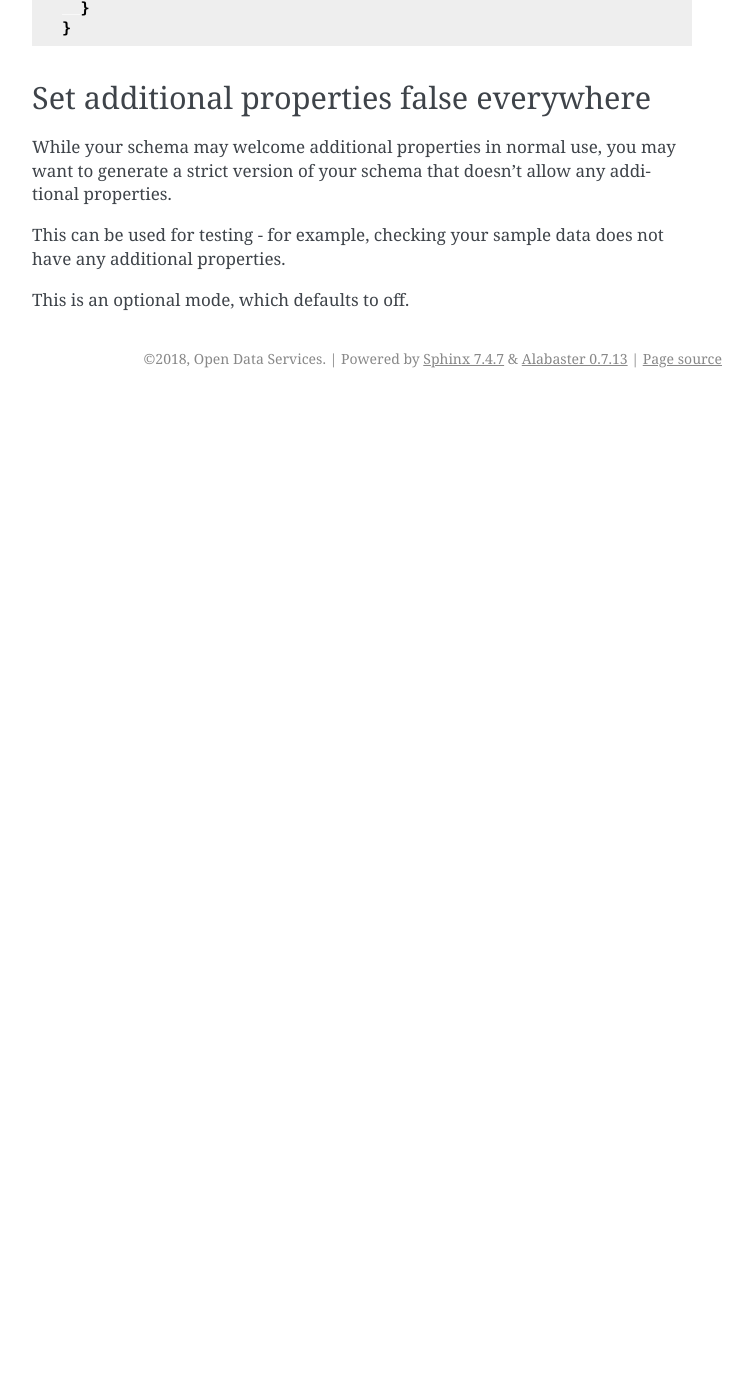
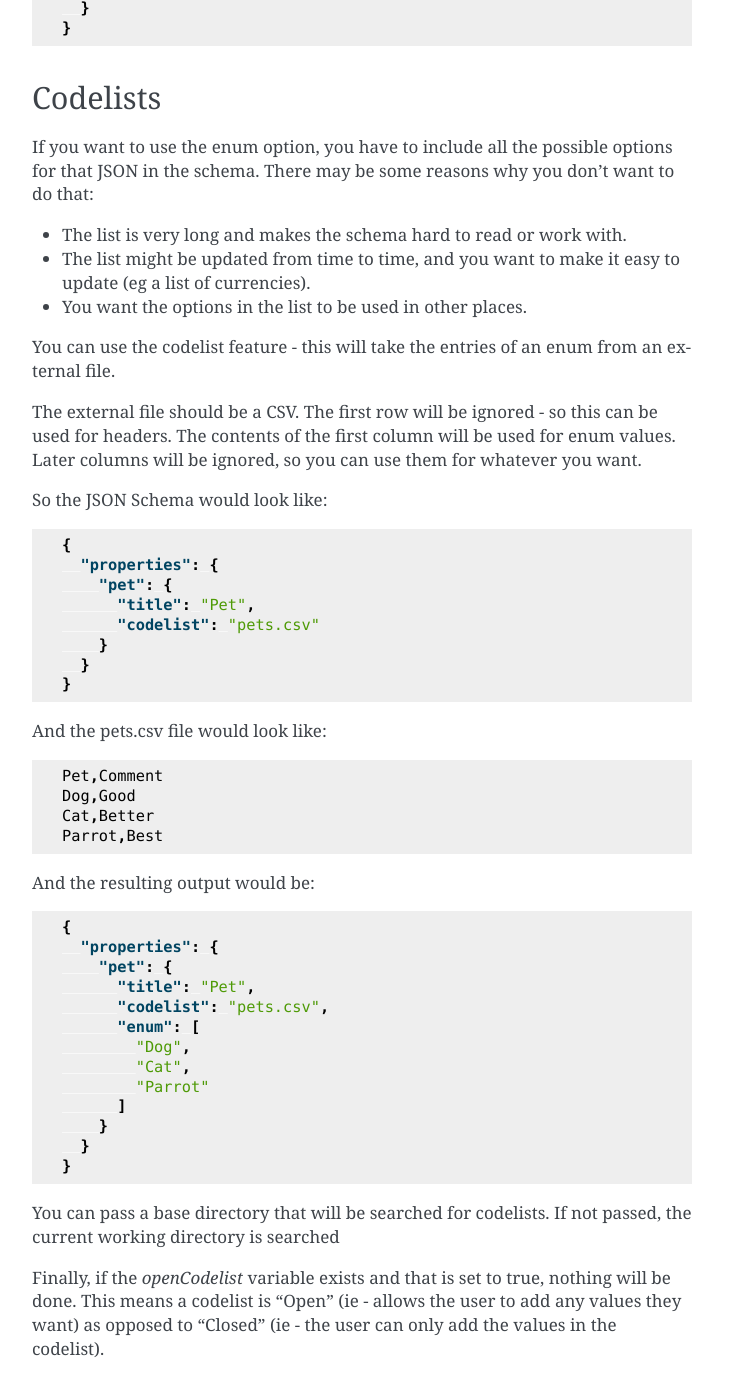
Before and after one commit to OpenDataServices/compile-to-json-schema, a Sphinx documentation site: the page built from docs/features.rst, in a window 1280 px wide and 1400 px high, scrolled down 1683 px. Shown: the top 1396 px of the window, without its empty margins (388-1140 px from the left). Built offline with Sphinx 7.4.7, drawn with Linux system fonts in a browser that asks for light colours; before the commit the page ends 2081 px from its top, so only the background shows below that.

Commit message:
codelists: New codelist feature
https://github.com/OpenDataServices/compile-to-json-schema/issues/2

```diff
--- a/docs/features.rst
+++ b/docs/features.rst
@@ -82,6 +82,67 @@ This tool will preserve `title` and `description` when resolving refs, producing
     }
 
 
+Codelists
+---------
+
+If you want to use the enum option, you have to include all the possible options for that JSON in the schema. There may
+be some reasons why you don't want to do that:
+
+* The list is very long and makes the schema hard to read or work with.
+* The list might be updated from time to time, and you want to make it easy to update (eg a list of currencies).
+* You want the options in the list to be used in other places.
+
+You can use the codelist feature - this will take the entries of an enum from an external file.
+
+The external file should be a CSV. The first row will be ignored - so this can be used for headers. The contents of the
+first column will be used for enum values. Later columns will be ignored, so you can use them for whatever you want.
+
+So the JSON Schema would look like:
+
+.. code-block:: json
+
+    {
+      "properties": {
+        "pet": {
+          "title": "Pet",
+          "codelist": "pets.csv"
+        }
+      }
+    }
+
+And the pets.csv file would look like:
+
+.. code-block::
+
+    Pet,Comment
+    Dog,Good
+    Cat,Better
+    Parrot,Best
+
+And the resulting output would be:
+
+.. code-block:: json
+
+    {
+      "properties": {
+        "pet": {
+          "title": "Pet",
+          "codelist": "pets.csv",
+          "enum": [
+            "Dog",
+            "Cat",
+            "Parrot"
+          ]
+        }
+      }
+    }
+
+You can pass a base directory that will be searched for codelists. If not passed, the current working directory is searched
+
+Finally, if the `openCodelist` variable exists and that is set to true, nothing will be done. This means a codelist is
+"Open" (ie - allows the user to add any values they want) as opposed to "Closed" (ie - the user can only add the values
+in the codelist).
+
 Set additional properties false everywhere
 ------------------------------------------
 
```
Also changed, not shown: CHANGELOG.md (+4 -0 lines), docs/cli.rst (+10 -0 lines), 8 other files.
